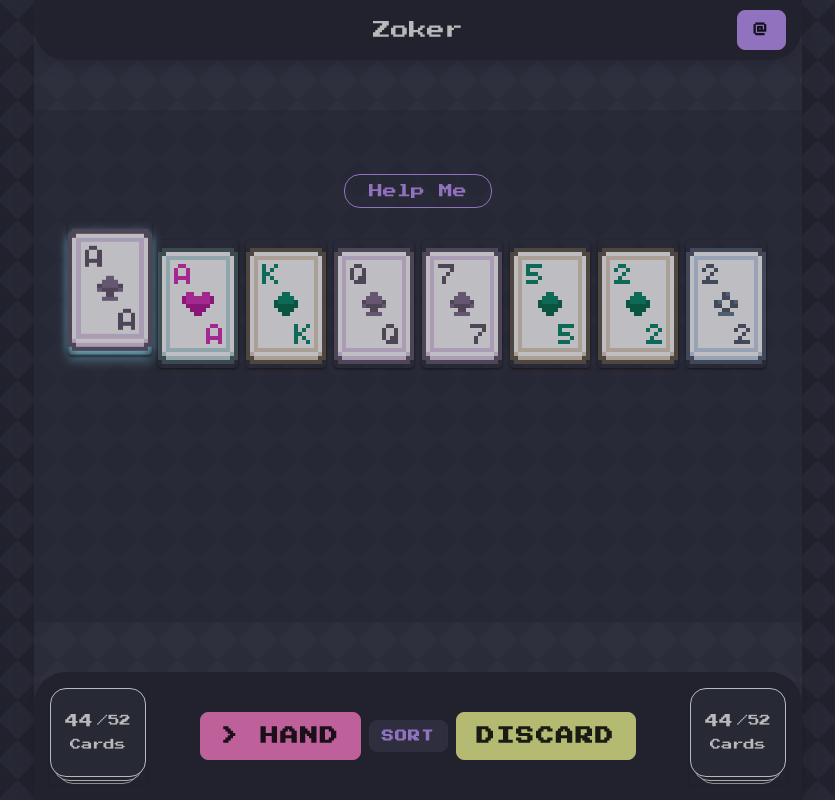
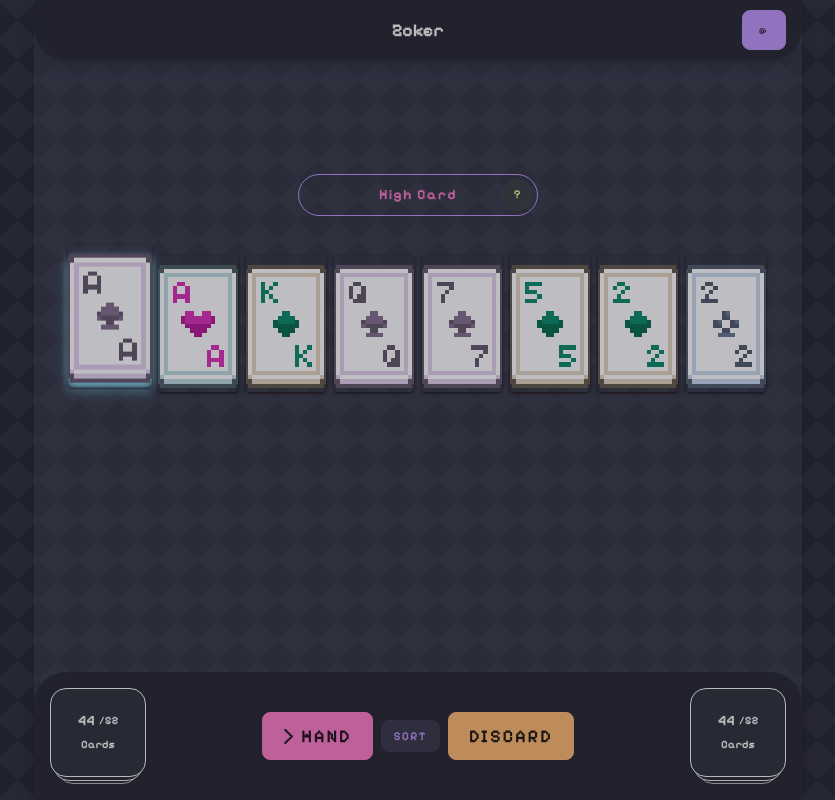
Before and after one commit to linktotheart/roguelike-deckbuilder, a Vue app: page / in a window 1280 px wide. Both pictures are taken after a click on the element 332 px from the left and 304 px from the top of the page. Shown: the whole page, without its empty margins (222-1057 px from the left). Built offline with nearby package versions, Linux system fonts and the light colour scheme.

Commit message:
feat: Update game components with improved UI and new winning conditions

```diff
--- a/index.html
+++ b/index.html
@@ -8,7 +8,9 @@
   <title>Poker Rogue</title>
   <link rel="preconnect" href="https://fonts.googleapis.com">
   <link rel="preconnect" href="https://fonts.gstatic.com" crossorigin>
-  <link href="https://fonts.googleapis.com/css2?family=Press+Start+2P&display=swap" rel="stylesheet">
+  <!-- <link href="https://fonts.googleapis.com/css2?family=Press+Start+2P&display=swap" rel="stylesheet"> -->
+  <link href="https://fonts.googleapis.com/css2?family=Pixelify+Sans:wght@400..700&display=swap" rel="stylesheet">
+
 </head>
 
 <body class="background flex min-h-dvh">
--- a/src/App.vue
+++ b/src/App.vue
@@ -2,8 +2,8 @@
   <AppHeader @restart="restartGame" />
 
   <AppGrid class="deck-of-cards flex flex-col items-center relative mt-8">
-    <player-info></player-info>
-    <TransitionGroup name="list" tag="div" class="justify-center w-full gap-2 items-center flex" mode="in-out">
+    <PlayerInfo :selected-cards="playerHand" @show-help="showHelpModal = true" />
+    <TransitionGroup name=" list" tag="div" class="justify-center w-full gap-2 items-center flex" mode="in-out">
       <div class="fan" v-for="c, i in playerDeck" :key="i + c.card_id">
         <PlayCard :card="c" :key="c.value + c.suit" :is-selected="checkIfSelected(c)" @select="addCardToHand" />
       </div>
@@ -16,14 +16,21 @@
       <PlayButton text="> Hand" class="btn-primary btn-lg" :disabled="isDiscarding" @click="startGame" />
       <PlayButton text="Sort" class="btn-soft btn-secondary btn-sm" @click="sortCardsInDeck(true)"
         :disabled="isDiscarding" />
-      <PlayButton text="Discard" class="btn-warning btn-lg" @click="discardHand" :disabled="isDiscarding" />
+      <PlayButton text="Discard" class="btn-accent btn-lg" @click="discardHand" :disabled="isDiscarding" />
     </div>
     <!-- <PlayButton text="Start Game" @click="startGame"></PlayButton> -->
     <DeckOfCards class="ml-auto" />
   </app-footer>
 
-  <warn-modal v-if="showModal" :is-open="showModal" @close="closeModal">
-    'You have no Cards to Discard'
+  <warn-modal v-if="showWarningModal" :is-open="showWarningModal" @close="closeModal">
+    <div class="text-secondary mt-4">
+      {{ warningtext }}
+    </div>
+  </warn-modal>
+
+  <warn-modal v-if="showHelpModal" modal-id="show-help-modal" title="Poker Hands" :is-open="showHelpModal"
+    @close="closeModal">
+    <winning-hands />
   </warn-modal>
 
 </template>
@@ -34,21 +41,26 @@ import AppHeader from './components/AppHeader.vue'
 import PlayCard from './components/PlayCard.vue'
 import { ref } from 'vue'
 import { useStore } from './stores/cards.js'
+import { usePlayerStore } from './stores/player'
 import AppFooter from './components/AppFooter.vue'
 import PlayButton from './components/PlayButton.vue'
 import PlayerInfo from './components/PlayerInfo.vue'
 import DeckOfCards from './components/DeckOfCards.vue'
 import WarnModal from './components/WarnModal.vue'
+import WinningHands from './components/WinningHands.vue'
 
-// const cards = ref([])
+// STATES
 const deckOfCards = ref([])
 const playerDeck = ref([])
 const playerHand = ref([])
-const showModal = ref(false)
+const showWarningModal = ref(false)
+const showHelpModal = ref(false)
 const isSortedBySuit = ref(false)
 const isDiscarding = ref(false)
+const warningtext = ref('')
 
 const store = useStore()
+const playerStore = usePlayerStore()
 store.resetDeck()
 store.shuffleCards()
 deckOfCards.value = store.getCards
@@ -62,14 +74,17 @@ const startGame = () => {
 const addCardToHand = (card) => {
   if (!playerHand.value.includes(card)) {
     if (playerHand.value.length >= 5) {
-      showModal.value = true
+      showWarningModal.value = true
+      warningtext.value = 'You can only hold 5 cards in your hand at a time.'
       return
     }
     playerHand.value.push(card)
   } else {
     playerHand.value = playerHand.value.filter(c => c !== card)
   }
+  playerStore.setPlayerCards(playerHand.value)
 }
+
 const checkIfSelected = (card) => {
   return playerHand.value.includes(card)
 }
@@ -86,11 +101,12 @@ const restartGame = () => {
 const waitFor = (ms) => new Promise(resolve => setTimeout(resolve, ms));
 
 const discardHand = async () => {
-  isDiscarding.value = true
   if (playerHand.value.length === 0) {
-    showModal.value = true
+    showWarningModal.value = true
+    warningtext.value = 'You have no cards in your hand to discard.'
     return
   }
+  isDiscarding.value = true
   const numberOfCardsToDiscard = playerHand.value.length
   for (let i = 0; i < playerHand.value.length; i++) {
     const card = playerHand.value[i]
@@ -132,7 +148,10 @@ const sortCardsInDeck = ((chagedOrder = false) => {
 })
 
 const closeModal = () => {
-  showModal.value = false
+  showWarningModal.value = false
+  warningtext.value = ''
+  isDiscarding.value = false
+  showHelpModal.value = false
 }
 
 startGame()
@@ -147,8 +166,7 @@ startGame()
 
 .list-enter-active,
 .list-leave-active {
-  transition: all 0.5s cubic-bezier(0.55, 0, 0.1, 1);
-  transform-origin: center;
+  transition: all 0.3s ease-in-out;
   position: relative;
 }
 
@@ -164,6 +182,6 @@ startGame()
 
 .list-leave-active {
   position: absolute;
-  bottom: 50%;
+  z-index: 22;
 }
 </style>
--- a/src/assets/main.css
+++ b/src/assets/main.css
@@ -6,7 +6,11 @@
 
 
 .background {
-  font-family: 'Press Start 2P', system-ui;
+  /* font-family: 'Press Start 2P', system-ui; */
+  font-family: "Pixelify Sans", sans-serif;
+  font-optical-sizing: auto;
+  font-style: normal;
+  font-weight: 700;
   background-color: var(--color-base-100);
   opacity: 0.7;
   background-image:
--- a/src/components/AppGrid.vue
+++ b/src/components/AppGrid.vue
@@ -1,5 +1,5 @@
 <template>
-  <main class="main-container p-8 bg-base-200/50">
+  <main class="main-container p-6">
     <slot />
   </main>
 </template>
--- a/src/components/PlayCard.vue
+++ b/src/components/PlayCard.vue
@@ -1,12 +1,12 @@
 <template>
-	<div class="tooltip">
+	<div class="tooltip ">
 		<span class="tooltip-content px-4 text-xs font-pixel tracking-widest" v-if="props.card">
 			{{ props.card.name }}
 		</span>
-		<article class="card relative select-none w-20 h-32 transition-all ease-in-out filter origin-center
+		<article class="card relative select-none w-20 h-34 transition-all ease-in-out filter origin-center
 				rounded-sm duration-150 hover:shadow-lg shadow shadow-info-content drop-shadow-info transform scale-100" :class="{
 					flipped: isFlipped,
-					'z-[100] drop-shadow-lg bottom-4 scale-105 shadow': isSelected,
+					'z-[100] drop-shadow-lg bottom-2 scale-105 shadow': isSelected,
 					'heart hue-rotate-[320deg]': props.card.suit === CARD_SUITS.HEARTS,
 					'spade hue-rotate-60': props.card.suit === CARD_SUITS.SPADES,
 					'diamond hue-rotate-180': props.card.suit === CARD_SUITS.DIAMONDS,
--- a/src/components/PlayerInfo.vue
+++ b/src/components/PlayerInfo.vue
@@ -1,15 +1,61 @@
 <template>
-	<div class="my-8">
-		<section class="badge badge-secondary badge-outline py-4 capitalize px-6">
-			Help me
+	<div class="my-10">
+		<section class="badge relative badge-secondary badge-outline rounded-full py-5 text-sm capitalize px-20">
+			<transition name="fade" mode="out-in">
+				<span class="text-secondary font-pixel tracking-widest" v-if="selectedNumber === 0">
+					No cards selected
+				</span>
+				<span class="font-pixel text-primary tracking-widest" v-else>
+					{{ getPlayerWinningRank.name }}
+				</span>
+			</transition>
+
+			<button class="btn absolute right-1 top-1 btn-circle btn-warning btn-sm btn-soft"
+				@click="$emit('show-help')">
+				?
+			</button>
 		</section>
 	</div>
 </template>
 <script setup>
+import { computed } from 'vue';
+import { usePlayerStore } from '@/stores/player'
+
+const playerStore = usePlayerStore();
+
 const props = defineProps({
 	selectedCards: {
 		type: Array,
 		required: true
 	}
 })
+defineEmits(['show-help']);
+
+const selectedNumber = (computed(() => props.selectedCards.length || 0))
+const getPlayerWinningRank = computed(() => playerStore.evaluateHand(props.selectedCards));
 </script>
+<style scoped>
+.badge {
+	transition: background-color 0.3s ease-in-out, color 0.3s ease-in-out;
+}
+
+.fade-enter-active,
+.fade-leave-active {
+	transition: opacity 0.35s ease-in-out;
+}
+
+.fade-enter-from,
+.fade-leave-to {
+	opacity: 0;
+}
+
+.fade-enter-to,
+.fade-leave-from {
+	opacity: 1;
+}
+
+.fade-enter-active,
+.fade-leave-active {
+	transition: opacity 0.35s ease-in-out;
+}
+</style>
--- /dev/null
+++ b/src/components/WinningHands.vue
@@ -0,0 +1,32 @@
+<template>
+	<div class="section">
+		<ul class="list">
+			<li v-for="win in winningConditions"
+				class="flex text-left flex-col text-sm py-2 mb-1 border-secondary border-b" :key="win">
+				<div class="text-primary mb-1 flex items-center text-pretty font-bold bold">
+					{{ win.name }}
+					<div class="tooltip tooltip-secondary" :data-tip="win.description">
+						<button class="btn ml-4 btn-xs btn-accent btn-outline btn-circle">!</button>
+					</div>
+					<span class="text-info text-base ml-auto">
+						{{ win.mult }} x {{ win.rank }}
+					</span>
+				</div>
+				<!-- <small class="text-left font-mono text-sm flex">
+					{{ win.description }} <span class="ml-auto">
+					</span> -->
+				<div class="flex gap-2">
+					<span class="kbd " v-for="example in win.example.split(',')" :key="example">
+						{{ example }}
+					</span>
+				</div>
+			</li>
+		</ul>
+	</div>
+</template>
+<script setup>
+import { WINNING_CONDITIONS } from '@/helpers/cards.js'
+import { ref } from "vue"
+
+const winningConditions = ref(WINNING_CONDITIONS)
+</script>
--- a/src/stores/player.js
+++ b/src/stores/player.js
@@ -1,8 +1,113 @@
 import { ref, computed } from 'vue'
 import { defineStore } from 'pinia'
+import { WINNING_CONDITIONS } from '@/helpers/cards';
 
 export const usePlayerStore = defineStore('player', () => {
 	const maxPlayHands = 5;
 	const maxDiscards = 4;
 
+	const winningConditions = ref({ ...WINNING_CONDITIONS });
+	const isGameOver = ref(false);
+	const playerHands = ref(maxPlayHands);
+	const playerDiscards = ref(maxDiscards);
+	const playerCards = ref([]);
+
+	// getters
+	const playerHandCount = computed(() => playerHands.value);
+	const maxPlayerHands = computed(() => maxPlayHands);
+	const maxPlayerDiscards = computed(() => maxDiscards);
+
+	// actions
+	const decreasePlayerHands = (count = 1) => {
+		if (playerHands.value > 0) {
+			playerHands.value = playerHands.value - count;
+			if (playerHands.value < 0) {
+				playerHands.value = 0;
+				isGameOver.value = true;
+			}
+		}
+	}
+
+	const decreaseDiscards = (count = 1) => {
+		if (playerDiscards.value > 0) {
+			playerDiscards.value -= count;
+			if (playerDiscards.value < 0) {
+				playerDiscards.value = 0;
+			}
+		}
+	}
+
+	const setPlayerCards = (cards) => {
+		playerCards.value = cards;
+	}
+
+	const evaluateHand = (cards) => {
+		const rankCount = {};
+		const suitCount = {};
+		const rankValues = [];
+
+		cards.forEach(card => {
+			const rank = parseInt(card.sort_order); // assumes rank is "2"–"10", "11"=J, "12"=Q, etc.
+			console.log(`Evaluating card: ${card} with rank: ${rank}`);
+
+			rankValues.push(rank);
+			rankCount[rank] = (rankCount[rank] || 0) + 1;
+			suitCount[card.suit] = (suitCount[card.suit] || 0) + 1;
+		});
+
+		// Sort ranks to check for straight
+		rankValues.sort((a, b) => a - b);
+
+		const isSequential = (ranks) => {
+			for (let i = 0; i < ranks.length - 1; i++) {
+				if (ranks[i + 1] - ranks[i] !== 1) return false;
+			}
+			return true;
+		};
+
+		// Check for regular straight
+		const isStraight = rankValues.length === 4 &&
+			isSequential(rankValues) ||
+			(rankValues.includes(14) && isSequential([1, ...rankValues.slice(0, 4)]));
+
+		const isFlush = Object.values(suitCount).some(count => count === 5);
+
+		const counts = Object.values(rankCount);
+		const hasFour = counts.includes(4);
+		const hasThree = counts.includes(3);
+		const pairCount = counts.filter(c => c === 2).length;
+
+		const isRoyal =
+			rankValues.includes(10) &&
+			rankValues.includes(11) &&
+			rankValues.includes(12) &&
+			rankValues.includes(13) &&
+			rankValues.includes(14); // 10, J, Q, K, A
+
+		if (isRoyal && isFlush) return winningConditions.value.ROYAL_FLUSH;
+		if (isStraight && isFlush) return winningConditions.value.STRAIGHT_FLUSH;
+		if (hasFour) return winningConditions.value.FOUR_OF_A_KIND;
+		if (hasThree && pairCount === 1) return winningConditions.value.FULL_HOUSE;
+		if (isFlush) return winningConditions.value.FLUSH;
+		if (isStraight) return winningConditions.value.STRAIGHT;
+		if (hasThree) return winningConditions.value.THREE_OF_A_KIND;
+		if (pairCount === 2) return winningConditions.value.TWO_PAIR;
+		if (pairCount === 1) return winningConditions.value.ONE_PAIR;
+
+		return winningConditions.value.HIGH_CARD;
+	}
+
+
+	return {
+		playerHands,
+		playerHandCount,
+		maxPlayerHands,
+		winningConditions,
+		maxPlayerDiscards,
+		decreaseDiscards,
+		evaluateHand,
+		setPlayerCards,
+		decreasePlayerHands,
+		isGameOver
+	};
 })
```
Also changed, not shown: src/components/WarnModal.vue (+5 -6 lines), src/helpers/cards.js (+11 -0 lines).
